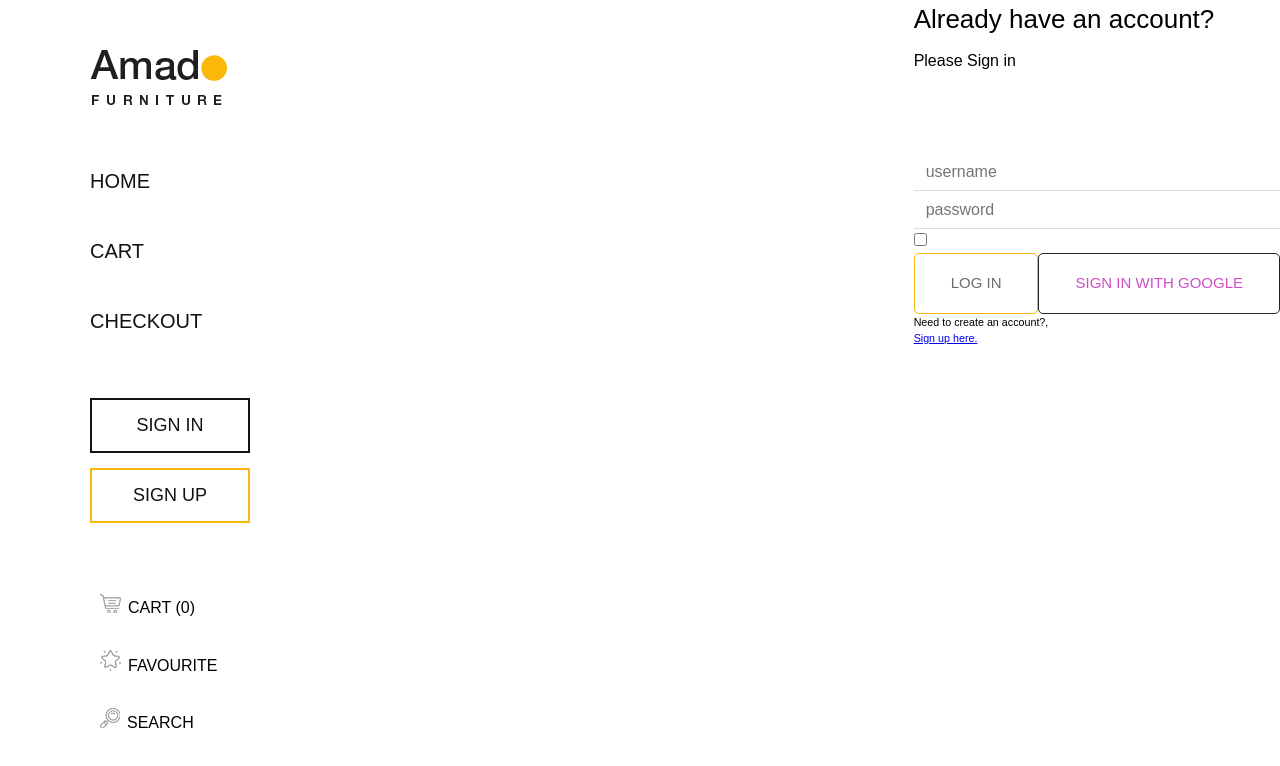
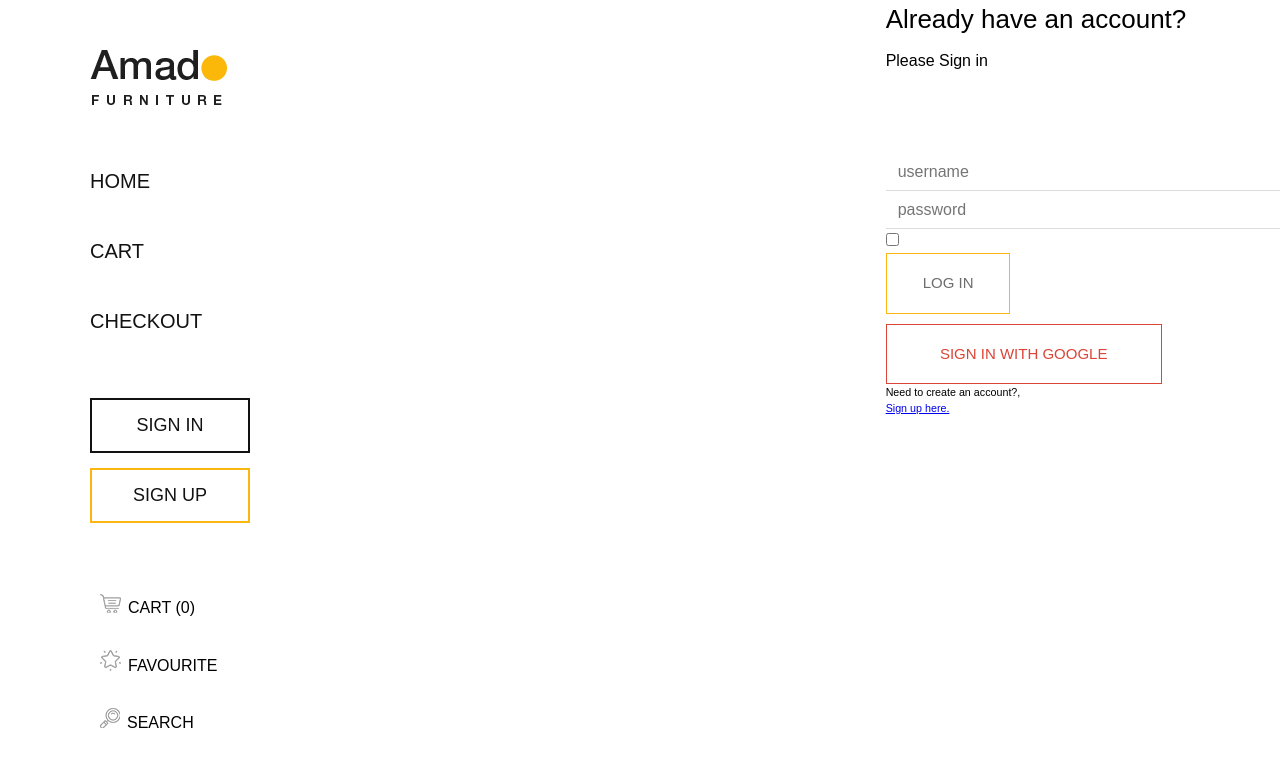
Before and after one commit to elizioNeto22/be-Welcome, a React (Create React App) app: page /signin in a window 1280 px wide. Shown: the top 766 px of the page. Built offline with nearby package versions, Linux system fonts and the light colour scheme; no server answers; a web font is replaced by a local one.

Commit message:
update google and default style

```diff
--- a/src/components/custom-button/custom-button-styles.scss
+++ b/src/components/custom-button/custom-button-styles.scss
@@ -4,7 +4,6 @@
   cursor: pointer;
   display: inline-block;
   padding: 18px 36px;
-  border-radius: 5px;
   background-color: transparent;
   font-size: 15px;
   font-weight: 700;
@@ -18,11 +17,15 @@
 
 .google-sign-in {
   @include button-default-style();
-  border: 1px solid $heading-color;
-  color: rgb(206, 79, 195);
+  width: 70%;
+  margin-top: 10px;
+  padding: 18px 50px;
+  border: 1px solid #DB4437;
+  background-color: transparent;
+  color: #DB4437;
 
     &:hover{
-      background-color: $heading-color;
+      background-color: #DB4437;
       color: $white-text;
     }
 }
```
